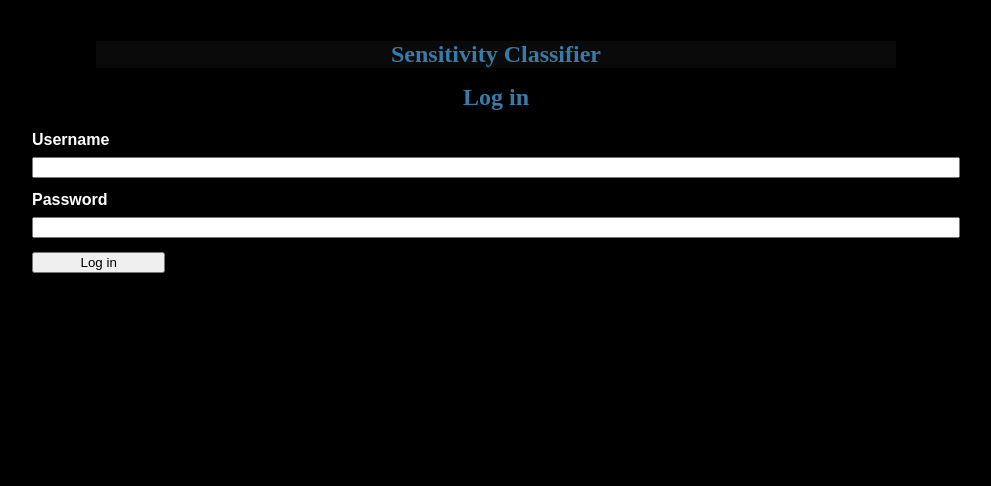
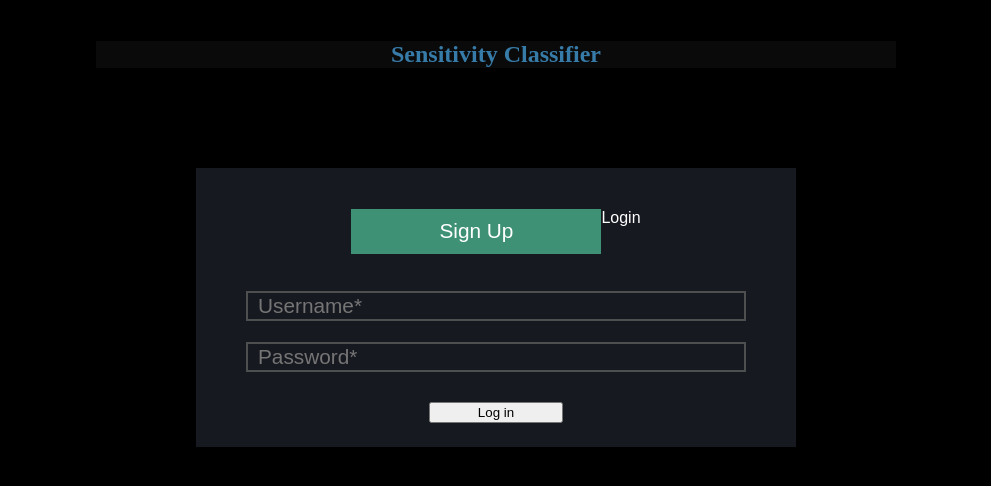
Before and after one commit to mohibfd/Sensitivity-Classification, a Flask app: page /auth/login in a window 1280 px wide. Shown: the top 486 px of the page, without its empty margins (144-1135 px from the left). Run offline with Flask 2, Linux system fonts and the light colour scheme; parts of the project's set-up code (start-up, migrations or seed data) failed here and were passed over.

Commit message:
improved login page

```diff
--- a/flaskr/auth.py
+++ b/flaskr/auth.py
@@ -47,6 +47,10 @@ def register():
 @bp.route('/login', methods=('GET', 'POST'))
 def login():
     if request.method == 'POST':
+
+        if request.form.get('go_sign_up'):
+            return redirect(url_for("auth.register"))
+
         username = request.form['username']
         password = request.form['password']
         db = get_db()
--- a/flaskr/templates/auth/login.html
+++ b/flaskr/templates/auth/login.html
@@ -1,15 +1,23 @@
 {% extends 'base.html' %}
 
-{% block header %}
-    <h1>{% block title %}Log in{% endblock %}</h1>
-{% endblock%}
-
 {% block content %}
-    <form method="post">
-        <label for="username">Username</label>
-        <input name="username" id="username" required>
-        <label for="password">Password</label>
-        <input type="password" name="password" id="password" required>
-        <input type="submit" value="Log in">
-    </form>
+  <div class="register_container">
+    <div class="register_form">
+      <form method="post">
+        <div class="toggle_register">
+          <input type="submit" value="Sign Up" name="go_sign_up" id="off">
+          <div class="fake_button">
+            Login
+          </div>
+        </div>
+      </form>
+      <form method="post">
+        <input name="username" id="username" required="required" placeholder="Username*">
+        <input type="password" name="password" id="password" required="required" placeholder="Password*">
+        <div class="register_button">
+          <input type="submit" value="Log in" id="submit">
+        </div>
+      </form>
+    </div>
+  </div>
 {% endblock %}
```
Also changed, not shown: flaskr/templates/auth/register.html (+5 -3 lines).
